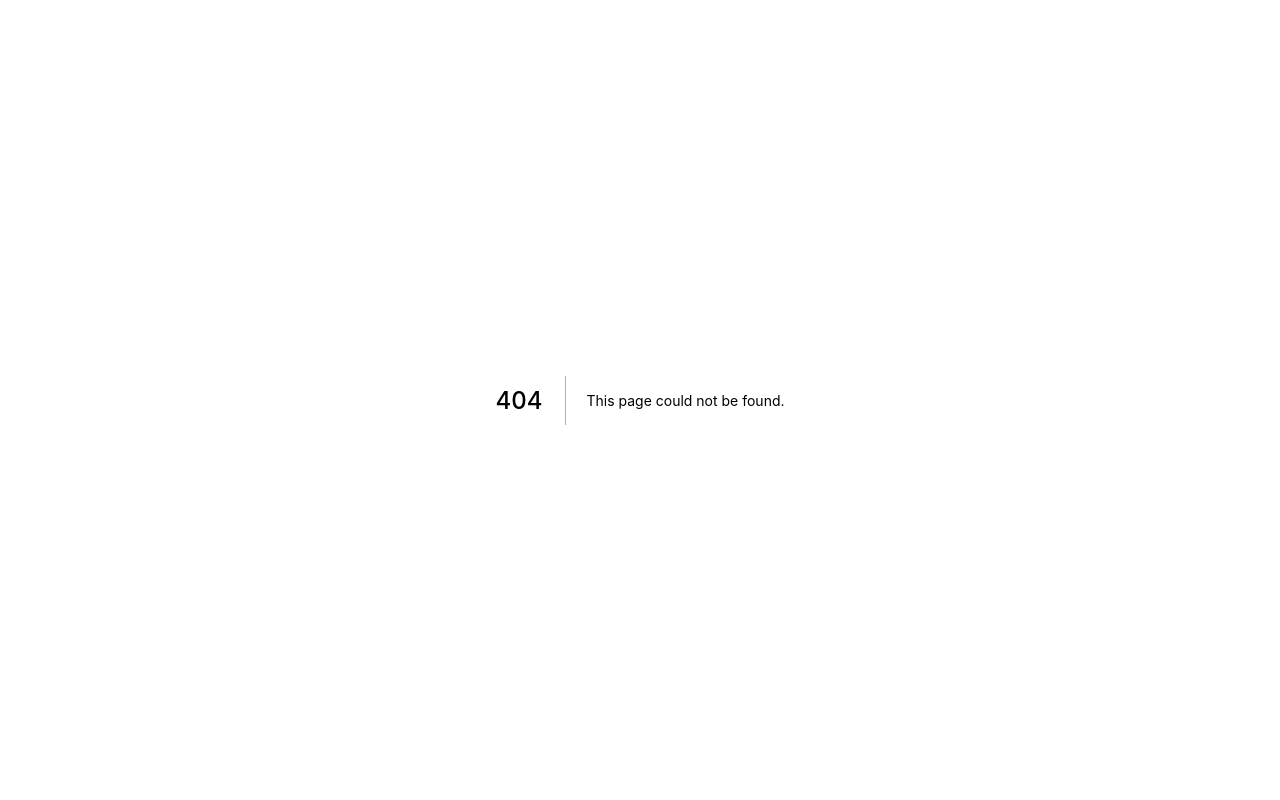
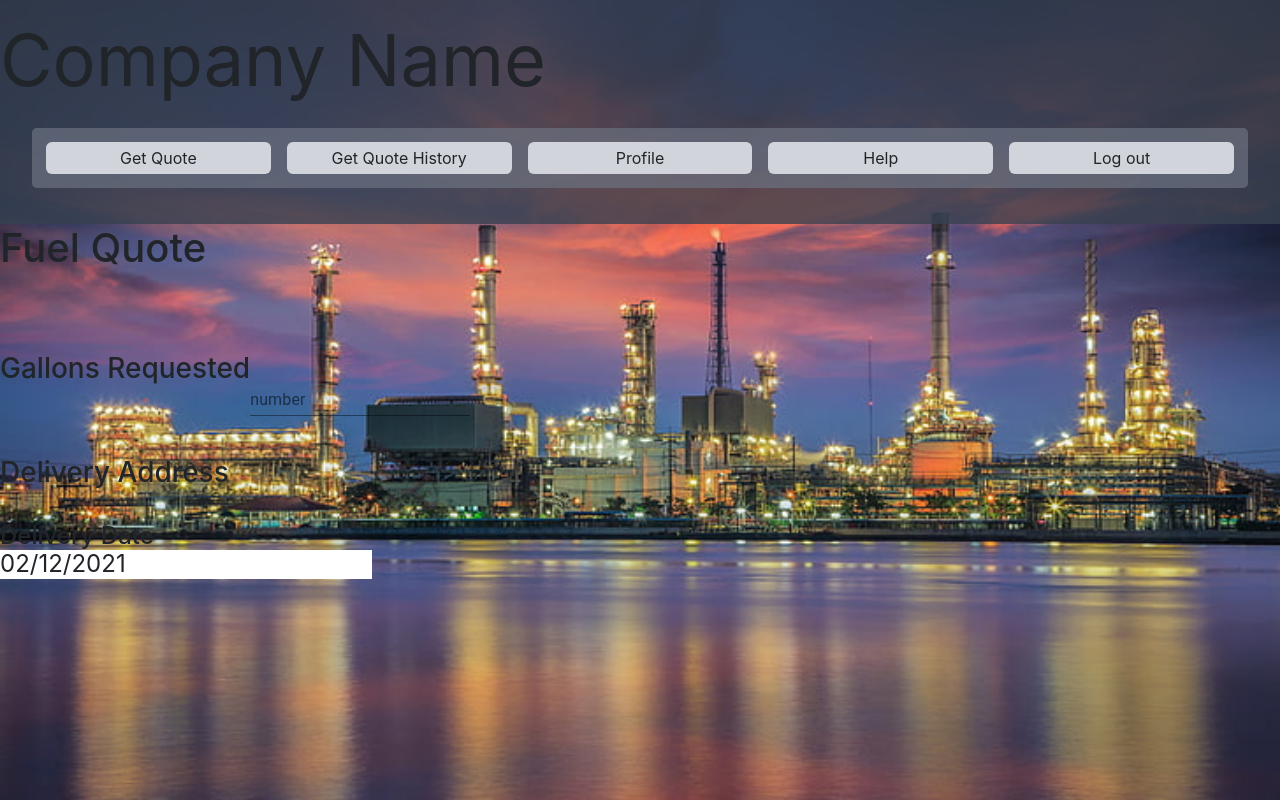
Before and after one commit to NightFox001/4353-Assignment, a Next.js app in the folder 4353-fuel-app/: page /FuelQuote in a window 1280 px wide. Before the commit this address had no page. Built offline with nearby package versions, Linux system fonts and the light colour scheme.

Commit message:
fixed input to positive numbers only

```diff
--- /dev/null
+++ b/4353-fuel-app/pages/FuelQuote.js
@@ -0,0 +1,74 @@
+import React, { Component } from 'react';
+import DatePicker from 'react-datepicker';
+import "react-datepicker/dist/react-datepicker.css";
+import 'bootstrap/dist/css/bootstrap.min.css';
+import TextField from '@material-ui/core/TextField';
+import { Header } from '../components/Header';
+
+
+class FuelQuote extends Component {
+
+  constructor (props) {
+    super(props)
+    this.state = {
+      startDate: new Date()
+    };
+    this.handleChange = this.handleChange.bind(this);
+    this.onFormSubmit = this.onFormSubmit.bind(this);
+  }
+
+  handleChange(date) {
+    this.setState({
+      startDate: date
+    })
+  }
+
+  onFormSubmit(e) {
+    e.preventDefault();
+    console.log(this.state.startDate)
+  }
+
+  render() {
+    return (
+      <>
+        <Header />
+          <form onSubmit={ this.onFormSubmit }>
+            <div className="fillIns">
+                <h1>
+                    Fuel Quote
+                </h1>
+                <br></br>
+                <br></br>
+                <br></br>
+            <h3>
+                Gallons Requested
+                <TextField
+                label="number"
+                type="text"
+                margin="normal"
+                />
+            </h3>
+                <br></br>
+                <h3>
+                    Delivery Address
+                </h3>
+                <br></br>
+                <h4>
+                Delivery Date
+                <br></br>
+              <DatePicker
+                  selected={ this.state.startDate }
+                  onChange={ this.handleChange }
+                  name="startDate"
+                  dateFormat="MM/dd/yyyy"
+              />
+              </h4>
+            </div>
+          </form>
+      </>
+    );
+  }
+
+}
+
+export default FuelQuote;
--- a/4353-fuel-app/pages/getQuote.js
+++ b/4353-fuel-app/pages/getQuote.js
@@ -7,7 +7,6 @@ import { Header } from '../components/Header';
 import { useRouter } from "next/router";
 import { useState } from 'react'
 
-
   const getQuote = () => {
     const [date, setDate] = useState();
 
@@ -15,25 +14,32 @@ import { useState } from 'react'
       <>
         <Header />
           <form>
+          <div class="bg-gradient-to-r from-gray-400 via-gray-400 to-gray-400 ...">
             <div className="fillIns">
-                <div class = "text-6xl underline">
+                <div class = "text-6xl underline text-black-400">
                     Fuel Quote
                 </div>
                 <br></br>
                 <br></br>
                 <br></br>
-            <div>
-                Gallons Requested:
-                <input class = "bg-gray-200 focus:bg-white..."></input>
+            <div class = "text-black-400">
+                Gallons Requested :
+                <br></br>
+                <input placeholder = "Gallons" type = 'number' onKeyPress = "return event.charCode >= 48" min = "1" ></input>
             </div>
                 <br></br>
-                <div>
-                    Delivery Address:
-                    <textarea readonly = "readonly">32</textarea>
+                <div class = "text-black-400">
+                    Delivery Address 1 :
+                    <br></br>
+                    <textarea id = "address1" name = "story" rows = "1" cols = "25" id = "title" name = "title" readonly = "readonly"><script src = "profile.js">setAddress1</script></textarea>
+                    <br></br>
+                    Delivery Address 2 :
+                    <br></br>
+                    <textarea rows = "1" cols = "25" readonly = "readonly"><script src = "profile.js">setAddress2</script></textarea>
                 </div>
                 <br></br>
-                <div>
-                Delivery Date:
+                <div class = "text-black-400">
+                Delivery Date :
                 <br></br>
               <DatePicker
                   selected={ date }
@@ -44,9 +50,17 @@ import { useState } from 'react'
               </div>
               <br></br>
               <div>
-                Total Amount:
-                <textarea readonly = "readonly">Total Cost</textarea>
+                Price Per Gallon :
+                <br></br>
+                <textarea readonly = "readonly" type = 'number' rows = "1" cols = "25">P/G</textarea>
               </div>
+              <br></br>
+              <div class = "text-black-400">
+                Total Amount :
+                <br></br>
+                <textarea readonly = "readonly" rows = "1" cols = "25">Total Cost</textarea>
+              </div>
+            </div>
             </div>
           </form>
       </>
```
